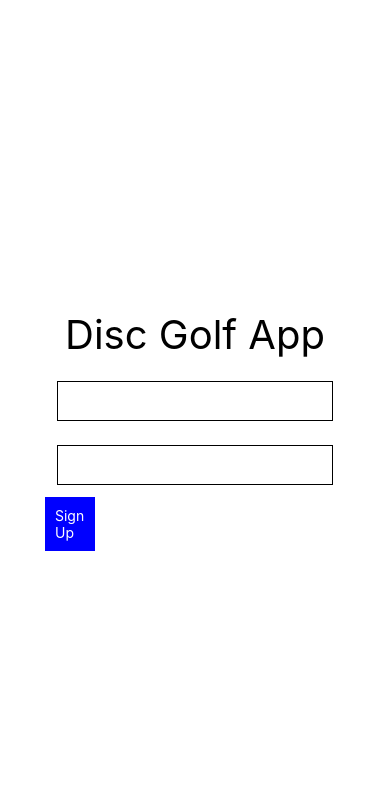
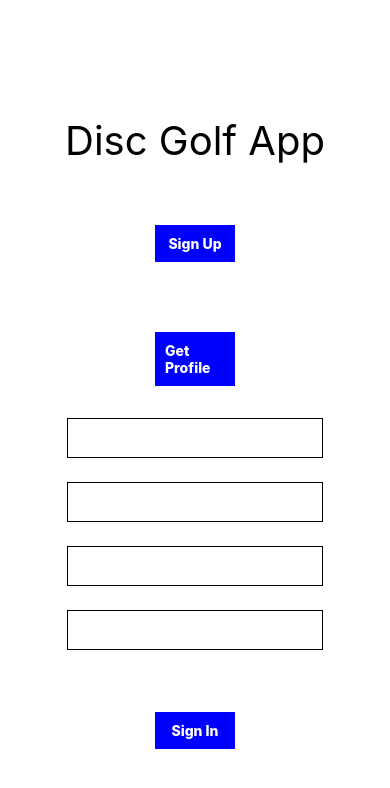
Before and after one commit to jbanning22/DGAppFrontend, a React Native app: screen / in a window 390 px wide. Shown: the top 788 px of the page. Built offline with nearby package versions, Linux system fonts and the light colour scheme.

Commit message:
installed async storage

```diff
--- a/App.tsx
+++ b/App.tsx
@@ -9,62 +9,121 @@ import {
 } from 'react-native';
 import React, {useEffect, useState} from 'react';
 import axios from 'axios';
+import {AsyncStorage} from '@react-native-async-storage/async-storage';
 
 const App = () => {
+  //   AsyncStorage.setItem('access_token', access_token);
   const [data, setData] = useState('');
+  const [accessToken, setAccessToken] = useState('');
   const [emailInput, setEmailInput] = useState('');
   const [passwordInput, setPasswordInput] = useState('');
-  //   const [fNameInput, setFNameInput] = useState('');
-  //   const [lNameInput, setLNameInput] = useState('');
+  const [userDetails, setUserDetails] = useState({});
+  const [lastName, setLastname] = useState('');
+  const [firstName, setFirstName] = useState('');
+
+  //   setAccessToken1 = async value => {
+  //     try {
+  //       await AsyncStorage.setItem('key', value);
+  //     } catch (error) {
+  //       console.log(error);
+  //     }
+
+  //     console.log('Done.');
+  //   };
+  //   getMyToken = async () => {
+  //     try {
+  //       return await AsyncStorage.getItem('@key');
+  //     } catch (error) {
+  //       console.log(error);
+  //     }
+
+  //     console.log('Done.');
+  //   };
 
   const signUp = async () => {
     try {
-      const res = await axios.post('http://localhost:3000/auth/signup', {
+      const signUpRes = await axios.post('http://localhost:3000/auth/signup', {
         email: emailInput,
         password: passwordInput,
-        // firstName: fNameInput,
-        // lastName: lNameInput,
+        firstName: firstName,
+        lastName: lastName,
       });
       setEmailInput('');
       setPasswordInput('');
-      //   setFNameInput('');
-      //   setLNameInput('');
-      // getUser();
+      setFirstName('');
+      setLastname('');
+    } catch (error) {
+      console.log(error);
+    }
+  };
+  const signIn = async () => {
+    try {
+      const signInRes = await axios.post('http://localhost:3000/auth/signin', {
+        email: emailInput,
+        password: passwordInput,
+      });
+      setEmailInput('');
+      setPasswordInput('');
+      setFirstName('');
+      setLastname('');
+      setAccessToken(signInRes.data.access_token);
     } catch (error) {
       console.log(error);
     }
   };
 
-  // const getUser = async () => {
-  //   try {
-  //     const response = await axios.get('http://localhost:3000/users/me');
-  //     console.log('response is:', response);
-  //     setData(response.data);
-  //   } catch (error) {
-  //     console.log(error);
-  //   }
-  // };
-
-  //   useEffect(() => {
-  //     console.log('useEffect is called');
-  //     getUser();
-  //   }, []);
+  const getMe = async () => {
+    const headers = {
+      Authorization: `Bearer ${accessToken}`,
+    };
+    try {
+      const getMeRes = await axios.get('http://localhost:3000/users/me', {
+        headers,
+      });
+      console.log(userDetails);
+      setUserDetails(getMeRes.data);
+    } catch (error) {
+      console.log(error);
+    }
+  };
 
   const renderItem = ({item}) => {
     return (
       <View style={styles.renderItemStyle}>
         <Text style={{alignSelf: 'center', fontSize: 20, fontWeight: '600'}}>
-          {item.email}
+          {item}
         </Text>
       </View>
     );
   };
   console.log(emailInput);
-  const onPress = () => {};
+  //   const onPress = () => {};
   return (
     <SafeAreaView style={styles.box1}>
       <View>
         <Text style={styles.headerStyle}>Disc Golf App</Text>
+        {/* <TextInput
+          style={styles.textInput}
+          onChangeText={setEmailInput}
+          value={emailInput}
+        />
+        <TextInput
+          style={styles.textInput}
+          onChangeText={setPasswordInput}
+          value={passwordInput}
+        /> */}
+        {/* <Text>{emailInput}</Text>
+        <Text>{passwordInput}</Text> */}
+        <View style={styles.buttonView}>
+          <TouchableOpacity style={styles.button} onPress={signUp}>
+            <Text style={styles.buttonText}>Sign Up</Text>
+          </TouchableOpacity>
+        </View>
+        <View style={styles.buttonView}>
+          <TouchableOpacity style={styles.button} onPress={getMe}>
+            <Text style={styles.buttonText}>Get Profile</Text>
+          </TouchableOpacity>
+        </View>
         <TextInput
           style={styles.textInput}
           onChangeText={setEmailInput}
@@ -75,16 +134,27 @@ const App = () => {
           onChangeText={setPasswordInput}
           value={passwordInput}
         />
-        <Text>{emailInput}</Text>
-        <Text>{passwordInput}</Text>
-        <TouchableOpacity style={styles.button} onPress={signUp}>
-          <Text style={{color: 'white'}}>Sign Up</Text>
-        </TouchableOpacity>
-        <FlatList
-          contentContainerStyle={styles.flatlistStyle}
-          data={data}
-          renderItem={renderItem}
+        <TextInput
+          style={styles.textInput}
+          onChangeText={setFirstName}
+          value={firstName}
         />
+        <TextInput
+          style={styles.textInput}
+          onChangeText={setLastname}
+          value={lastName}
+        />
+        <View style={styles.buttonView}>
+          <TouchableOpacity style={styles.button} onPress={signIn}>
+            <Text style={styles.buttonText}>Sign In</Text>
+          </TouchableOpacity>
+          <Text>{(userDetails.email, userDetails.userName)}</Text>
+          {/* <FlatList
+            contentContainerStyle={styles.flatlistStyle}
+            data={userDetails}
+            renderItem={renderItem}
+          /> */}
+        </View>
       </View>
     </SafeAreaView>
   );
@@ -126,7 +196,17 @@ const styles = StyleSheet.create({
   button: {
     alignItems: 'center',
     backgroundColor: 'blue',
-    width: 50,
+    width: 80,
     padding: 10,
   },
+  buttonView: {
+    justifyContent: 'center',
+    alignItems: 'center',
+    marginTop: 50,
+    marginBottom: 20,
+  },
+  buttonText: {
+    color: 'white',
+    fontWeight: '800',
+  },
 });
--- a/package.json
+++ b/package.json
@@ -10,6 +10,7 @@
     "test": "jest"
   },
   "dependencies": {
+    "@react-native-async-storage/async-storage": "^1.18.1",
     "axios": "^1.3.4",
     "react": "18.2.0",
     "react-native": "0.71.5"
```
Also changed, not shown: 3 other files (tests, documents, lock files or other folders).
